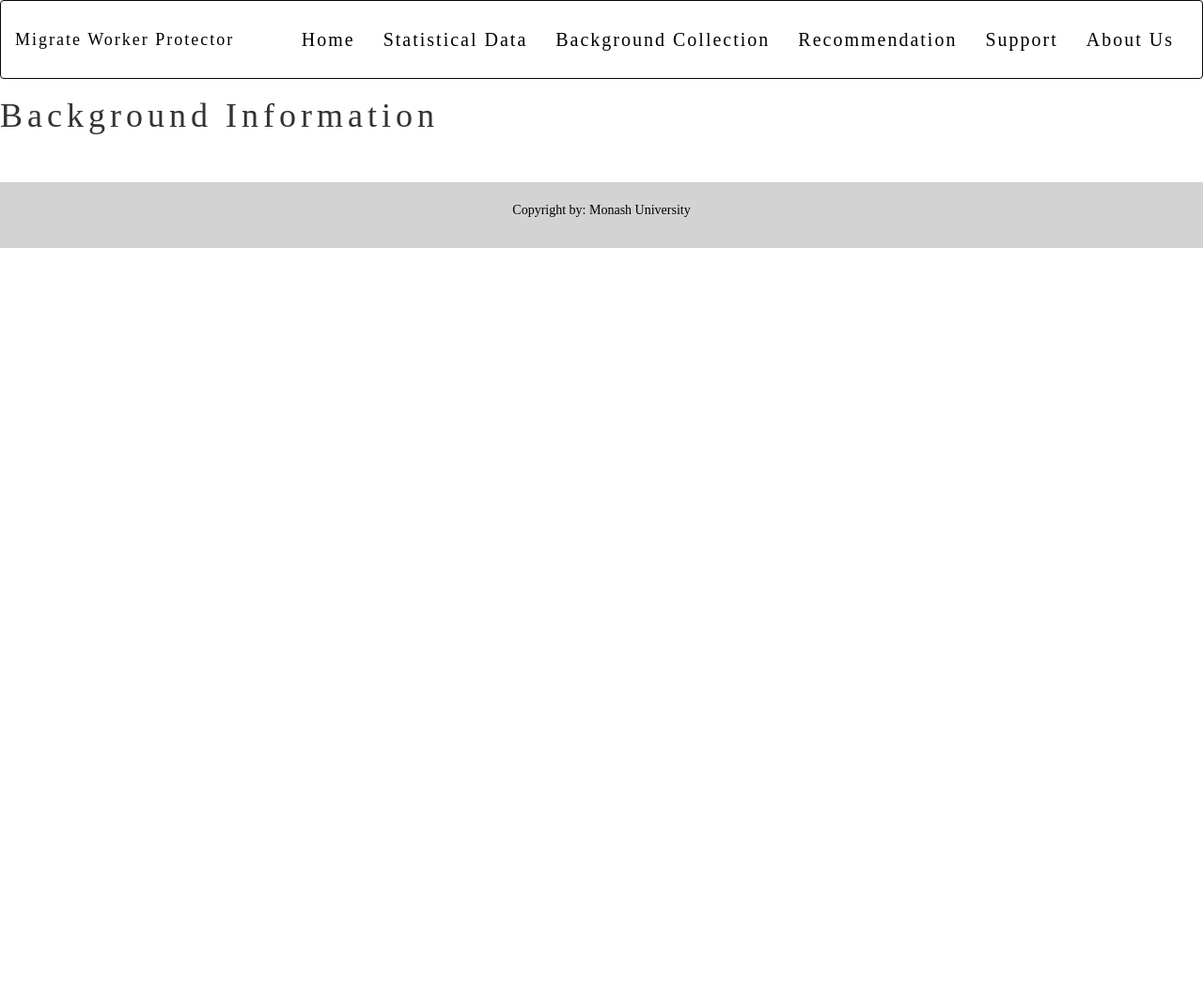
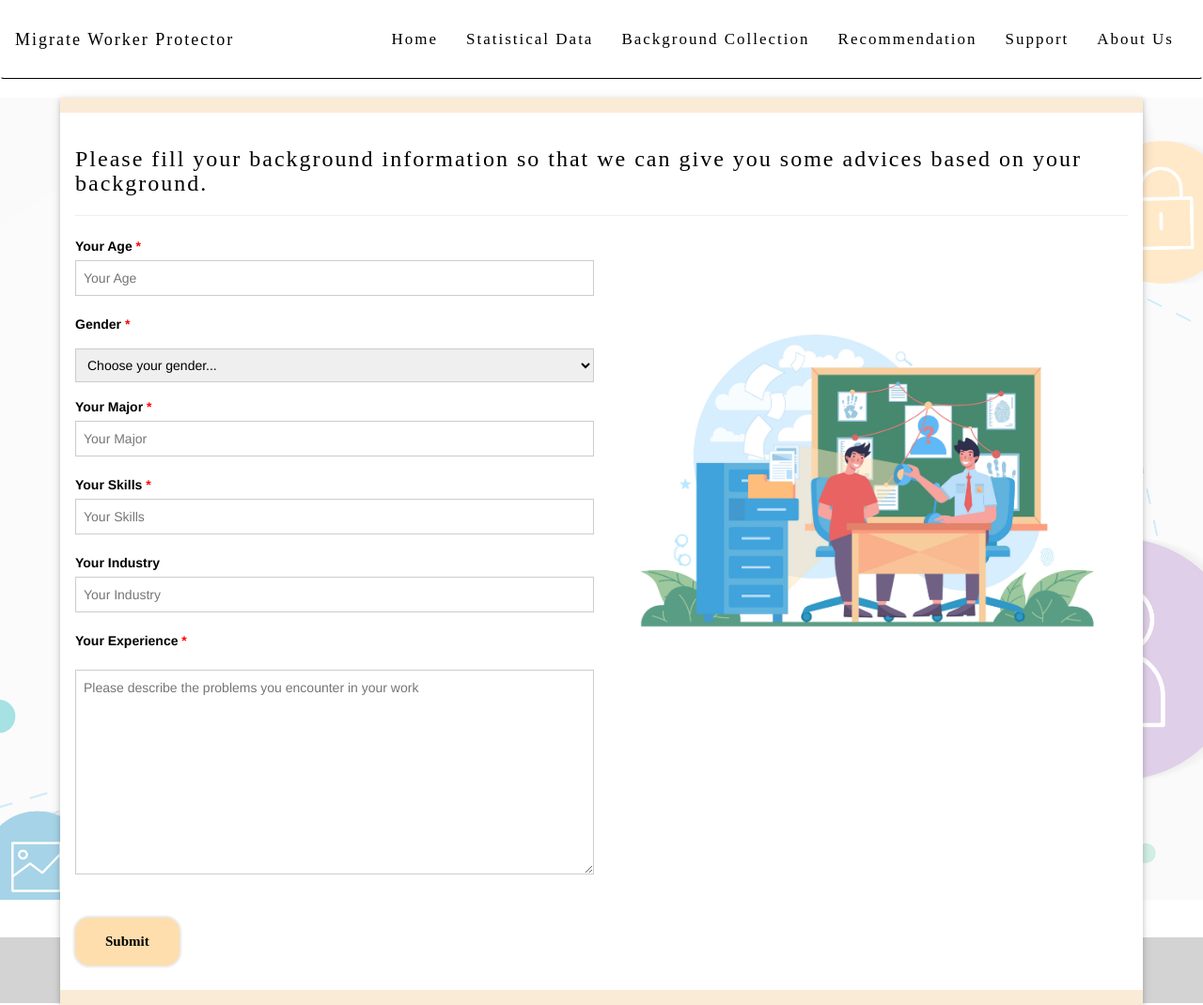
Before and after one commit to ylii0487/migrantworkersprotector, a Flask app: page /BackgroundCollection in a window 1280 px wide. Shown: the whole page at 94% size. Before the commit the page ends 264 px from the top, so only its background shows below. Run offline with Flask 3, Linux system fonts and the light colour scheme; some libraries are stand-ins or nearby versions.

Commit message:
build background_information page layout

```diff
--- a/model.py
+++ b/model.py
@@ -2,7 +2,9 @@ import view
 import database
 
 page_view = view.View()
-
+# db = database.MySQLDatabase()
+#
+# db.tables_setup()
 
 def home_page():
     return page_view("index")
--- a/static/css/home.css
+++ b/static/css/home.css
@@ -1,8 +1,10 @@
 /* Remove the navbar's default margin-bottom and rounded borders */
 .navbar {
     margin-bottom: 0;
-    font-size: 20px;
+    font-size: 17px;
     font-family: "Times New Roman", serif;
+    border-color: #FFFFFF;
+    border-bottom-color: #000000;
 }
 
 .body{
@@ -13,7 +15,7 @@
 
 h1, h2, h3, h4, h5, h6{
     font-family: "Times New Roman", serif;
-    letter-spacing: 5px;
+    letter-spacing: 2px;
 }
 
 /* Add a gray background color and some padding to the footer */
@@ -35,3 +37,27 @@ footer {
       display: none;
     }
 }
+
+.required:after {
+  content:" *";
+  color: red;
+}
+
+.button{
+    background-color: navajowhite;
+    color: black;
+    font-family: "Times New Roman", serif;
+    font-size: 15px;
+    padding: 15px 32px;
+    text-align: center;
+    font-weight: bold;
+    border-radius:15px;
+    margin-top: 10px;
+    border: 0;
+    box-shadow: 0px 0px 2px 2px #E8E8E8;
+}
+
+.button:hover {
+    background-color:#FFFFDD;
+    transition: 0.1s;
+  }
--- a/templates/information.html
+++ b/templates/information.html
@@ -1 +1,54 @@
-<h1>Background Information</h1>
+<div class="carousel">
+    <br>
+    <div class="w3-display-container w3-content" style="max-width:1500px;min-width:200px">
+      <img class="w3-image" src="../static/images/infor_background.jpg" alt="info_background" width="1500" height="700" style="opacity: 35%;">
+      <div class="w3-display-topmiddle w3-padding-16 w3-card" style="width:90%; background-color: antiquewhite">
+        <!-- Tabs -->
+        <form class="w3-container w3-white w3-padding-16 myLink" action="/BackgroundCollection" method="post">
+          <h3>Please fill your background information so that we can give you some advices based on your background.</h3>
+            <hr style="height: 2px">
+          <div class="w3-row-padding" style="margin:0 -16px;">
+            <div class="w3-half">
+                <label class="required">Your Age</label>
+                <input class="w3-input w3-border" type="text" placeholder="Your Age" required name="age">
+                <br>
+                <label class="required" style="margin-bottom: 0">Gender</label>
+                <select class="w3-input w3-section w3-border" required name="Your Gender">
+                    <option>Choose your gender...</option>
+                    <option>Female</option>
+                    <option>Male</option>
+                    <option>Others</option>
+                    <option>Not important</option>
+                </select>
+                <label class="required">Your Major</label>
+                <input class="w3-input w3-border" type="text" placeholder="Your Major" required name="major">
+                <br>
+                <label class="required">Your Skills</label>
+                <input class="w3-input w3-border" type="text" placeholder="Your Skills" required name="skills">
+                <br>
+                <label>Your Industry</label>
+                <input class="w3-input w3-border" type="text" placeholder="Your Industry">
+                <br>
+                <label class="required">Your Experience</label>
+                <textarea class="w3-input w3-section w3-border" placeholder="Please describe the problems you encounter in your work" required name="experience"  rows="10" cols="50"></textarea>
+                </div>
+                <div class="w3-half">
+                    <br>
+                    <br>
+                    <br>
+                    <br>
+                    <img class="w3-image" src="../static/images/information-img.jpg" alt="info_display" >
+                </div>
+            </div>
+
+            <br>
+          <p><button class="button">Submit</button></p>
+        </form>
+
+      </div>
+</div>
+
+
+
+
+</div>
```
Also changed, not shown: database.py (+174 -0 lines), requirements.txt (added, +16 -0 lines), templates/index.html (+11 -10 lines), static/images/data.png, static/images/info.jpg, static/images/infor_background.jpg (added), static/images/information-img.jpg (added), static/images/problems.jpg (added), 1 other file.
